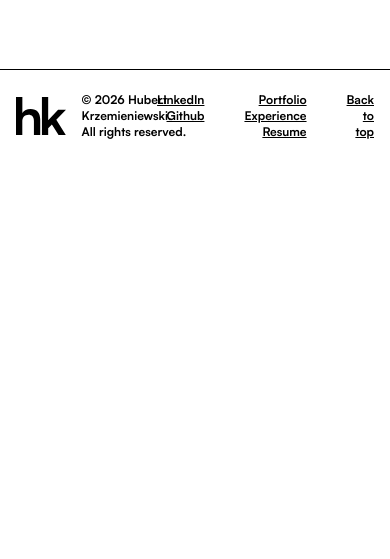
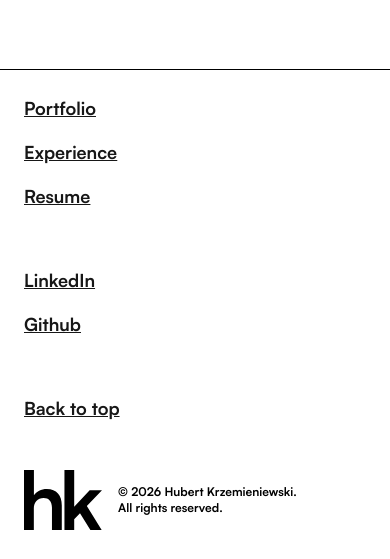
Before and after one commit to hubert-krzem/portfolio, a Next.js app: page / in a window 390 px wide. Shown: the part 1878-2437 px from the top of the page. Before the commit the page ends 2040 px from the top, so only its background shows below. Built offline with nearby package versions, Linux system fonts and the light colour scheme.

Commit message:
Mobile footer initial

```diff
--- a/app/globals.css
+++ b/app/globals.css
@@ -24,6 +24,7 @@
 
 html {
   scroll-behavior: smooth;
+  scroll-padding-top: 6rem;
 }
 
 body {
--- a/components/Footer.tsx
+++ b/components/Footer.tsx
@@ -1,15 +1,28 @@
 import Link from "next/link";
-import Image from "next/image"
+import Image from "next/image";
 
 export default function Footer() {
     return (
         <footer className="bg-white border-t border-black font-satoshi">
-            <div className="grid grid-cols-2 max-w-6xl mx-auto items-center p-4 w-full">
 
-                {/* LEFT: Logo*/}
-                <div className="flex items-center space-x-4">
-                    {/* Logo image */}
-                    <Link href="/">
+            {/* MOBILE (hidden at md+) */}
+            <div className="md:hidden pt-4 py-16 px-6 pb-8 space-y-10">
+
+                <div className="flex flex-col font-bold underline">
+                    <Link href="/portfolio" className="text-lg py-2">Portfolio</Link>
+                    <a href="/about" className="text-lg py-2">Experience</a>
+                    <Link href="/redacted_Hubert_Krzemieniewski_CV.pdf" className="text-lg py-2">Resume</Link>
+                </div>
+
+                <div className="flex flex-col font-bold underline">
+                    <a href="https://linkedin.com/in/hubert-krzemieniewski" className="text-lg py-2">LinkedIn</a>
+                    <a href="https://github.com/hubertkrzem" className="text-lg py-2">Github</a>
+                </div>
+
+                <a href="#top" className="block text-lg font-bold underline py-2 scroll-smooth">Back to top</a>
+
+                <div className="flex items-center gap-4">
+                    <Link href="/" className="block shrink-0">
                         <Image
                             src="/logo-hk.svg"
                             alt="Site logo, lowercase h and k"
@@ -18,45 +31,54 @@ export default function Footer() {
                             className="h-15 w-auto object-contain cursor-pointer"
                         />
                     </Link>
-
-                    {/* Copyright disclaimer */}
                     <ul className="text-black text-xs font-bold">
                         <li>© 2026 Hubert Krzemieniewski.</li>
                         <li>All rights reserved.</li>
                     </ul>
                 </div>
 
-                {/* RIGHT: Links*/}
-                <div className="flex justify-end space-x-10 text-black text-xs font-bold text-right underline">
-                    <ul> {/* Column 1 */}
-                        <li>
-                            <a href="https://linkedin.com/in/hubert-krzemieniewski">LinkedIn</a>
-                        </li>
-                        <li>
-                            <a href="https://github.com/hubertkrzem">Github</a>
-                        </li>
-                    </ul>
+            </div>
 
-                     <ul> {/* Column 2 */}
-                        <li>
-                            <Link href="/portfolio">Portfolio</Link>
-                        </li>
-                        <li>
-                            <a href="/about">Experience</a>
-                        </li>
-                        <li>
-                            <Link href="/redacted_Hubert_Krzemieniewski_CV.pdf">Resume</Link>
-                        </li>
-                    </ul>
+            {/* DESKTOP (hidden below md) */}
+            <div className="hidden md:block">
+                <div className="grid grid-cols-2 max-w-6xl mx-auto items-center p-4 w-full">
 
-                     <ul> {/* Column 3 */}
-                        <li>
-                            <a href="#top" className="scroll-smooth">Back to top</a>
-                        </li>
-                    </ul>
+                    {/* LEFT: Logo + copyright */}
+                    <div className="flex items-center space-x-4">
+                        <Link href="/">
+                            <Image
+                                src="/logo-hk.svg"
+                                alt="Site logo, lowercase h and k"
+                                width={82}
+                                height={63}
+                                className="h-15 w-auto object-contain cursor-pointer"
+                            />
+                        </Link>
+                        <ul className="text-black text-xs font-bold">
+                            <li>© 2026 Hubert Krzemieniewski.</li>
+                            <li>All rights reserved.</li>
+                        </ul>
+                    </div>
+
+                    {/* RIGHT: Links */}
+                    <div className="flex justify-end space-x-10 text-black text-xs font-bold text-right underline">
+                        <ul>
+                            <li><a href="https://linkedin.com/in/hubert-krzemieniewski">LinkedIn</a></li>
+                            <li><a href="https://github.com/hubertkrzem">Github</a></li>
+                        </ul>
+                        <ul>
+                            <li><Link href="/portfolio">Portfolio</Link></li>
+                            <li><a href="/about">Experience</a></li>
+                            <li><Link href="/redacted_Hubert_Krzemieniewski_CV.pdf">Resume</Link></li>
+                        </ul>
+                        <ul>
+                            <li><a href="#top" className="scroll-smooth">Back to top</a></li>
+                        </ul>
+                    </div>
 
                 </div>
             </div>
+
         </footer>
     );
 }
```
